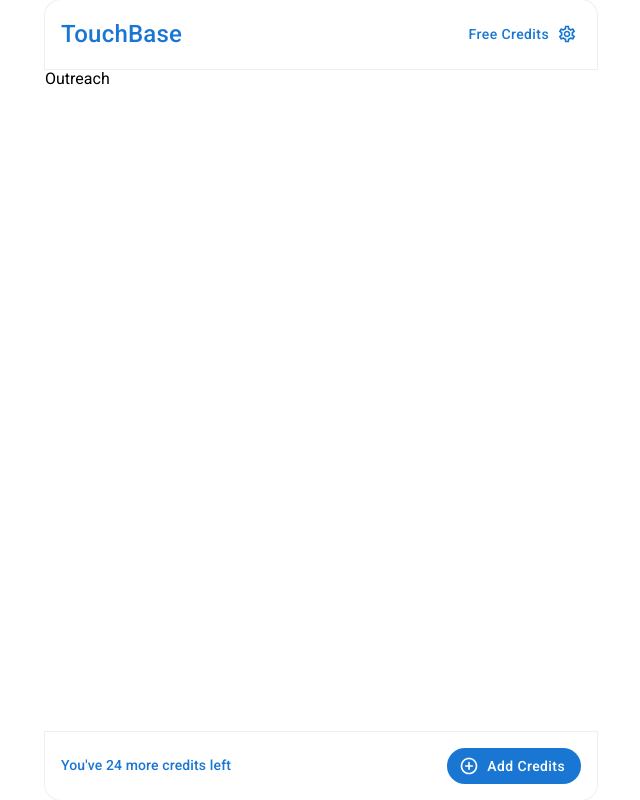
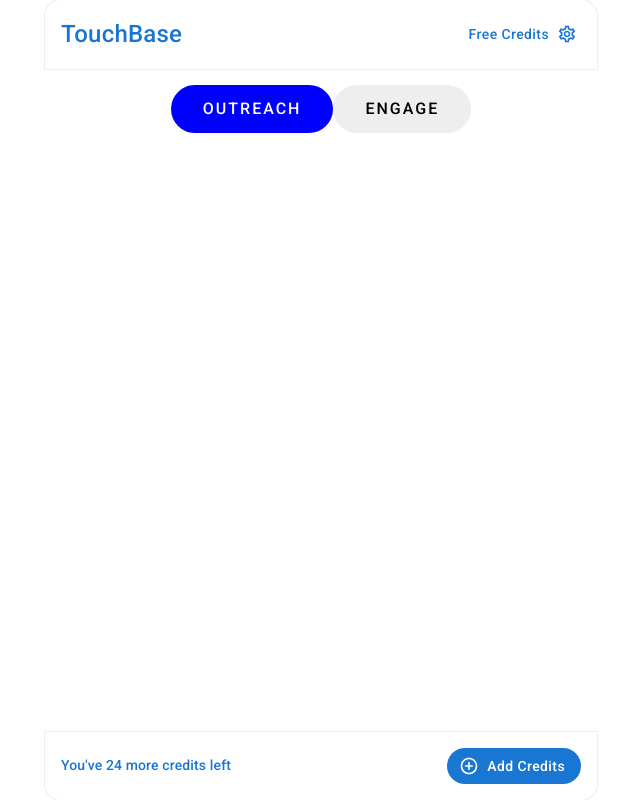
Before and after one commit to AHTHneeuhl/touchbase, a React (Create React App) app: page / in a window 1280 px wide. Shown: the whole page, without its empty margins (319-959 px from the left). Built offline with nearby package versions, Linux system fonts and the light colour scheme.

Commit message:
feat: create Switcher component (#1)

```diff
--- a/public/index.html
+++ b/public/index.html
@@ -17,7 +17,7 @@
       href="https://fonts.googleapis.com/css2?family=Roboto:wght@300;400;500;700&display=swap"
       rel="stylesheet"
     />
-    <title>React App</title>
+    <title>TouchBase</title>
   </head>
   <body>
     <noscript>You need to enable JavaScript to run this app.</noscript>
--- a/src/components/Content.tsx
+++ b/src/components/Content.tsx
@@ -1,7 +1,12 @@
 import { Box } from "@mui/material";
+import Switcher from "./Switcher";
 
 const Content: React.FC = () => {
-  return <Box height="100%">Outreach</Box>;
+  return (
+    <Box height="100%">
+      <Switcher />
+    </Box>
+  );
 };
 
 export default Content;
--- /dev/null
+++ b/src/components/Switcher.tsx
@@ -0,0 +1,49 @@
+import styled from "@emotion/styled";
+import { Tab, Tabs } from "@mui/material";
+import { useState } from "react";
+
+const CustomTab = styled(Tab)(({ theme }) => ({
+  borderRadius: 48,
+  "&.MuiTab-root": {
+    backgroundColor: "#eeeeee",
+    color: "#000",
+    padding: "12px 32px",
+    letterSpacing: "2px",
+    fontSize: "16px",
+    "&:hover": {
+      backgroundColor: "#cccccc",
+    },
+  },
+  "&.Mui-selected": {
+    backgroundColor: "#0000ff",
+    color: "#fff",
+    "&:hover": {
+      backgroundColor: "#0101db",
+    },
+  },
+}));
+
+const Switcher: React.FC = () => {
+  const [value, setValue] = useState(0);
+
+  const handleChange = (event: React.SyntheticEvent, newValue: number) => {
+    setValue(newValue);
+  };
+
+  return (
+    <Tabs
+      value={value}
+      onChange={handleChange}
+      sx={{ paddingY: 2 }}
+      TabIndicatorProps={{
+        sx: { display: "none" },
+      }}
+      centered
+    >
+      <CustomTab label="Outreach" />
+      <CustomTab label="Engage" />
+    </Tabs>
+  );
+};
+
+export default Switcher;
```
